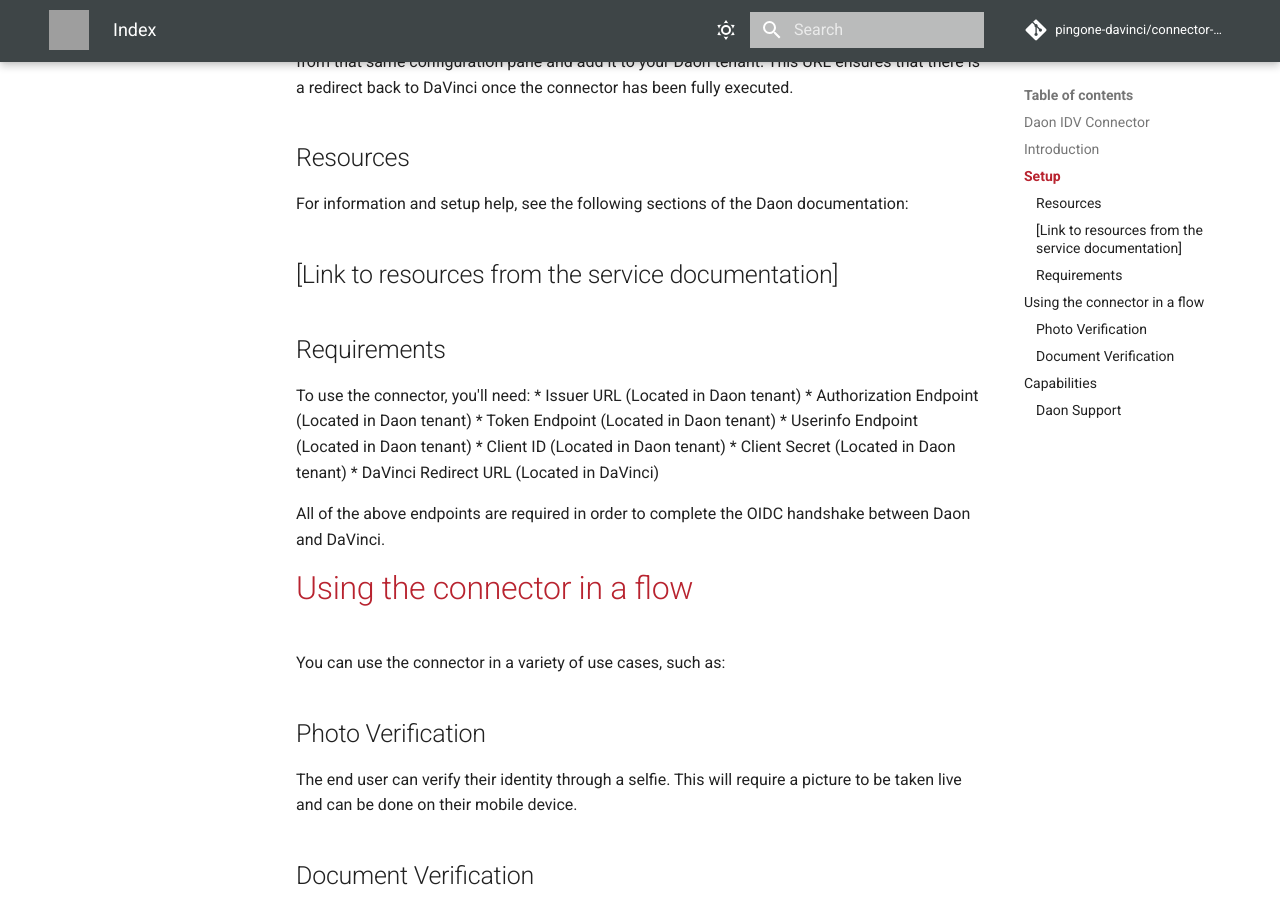
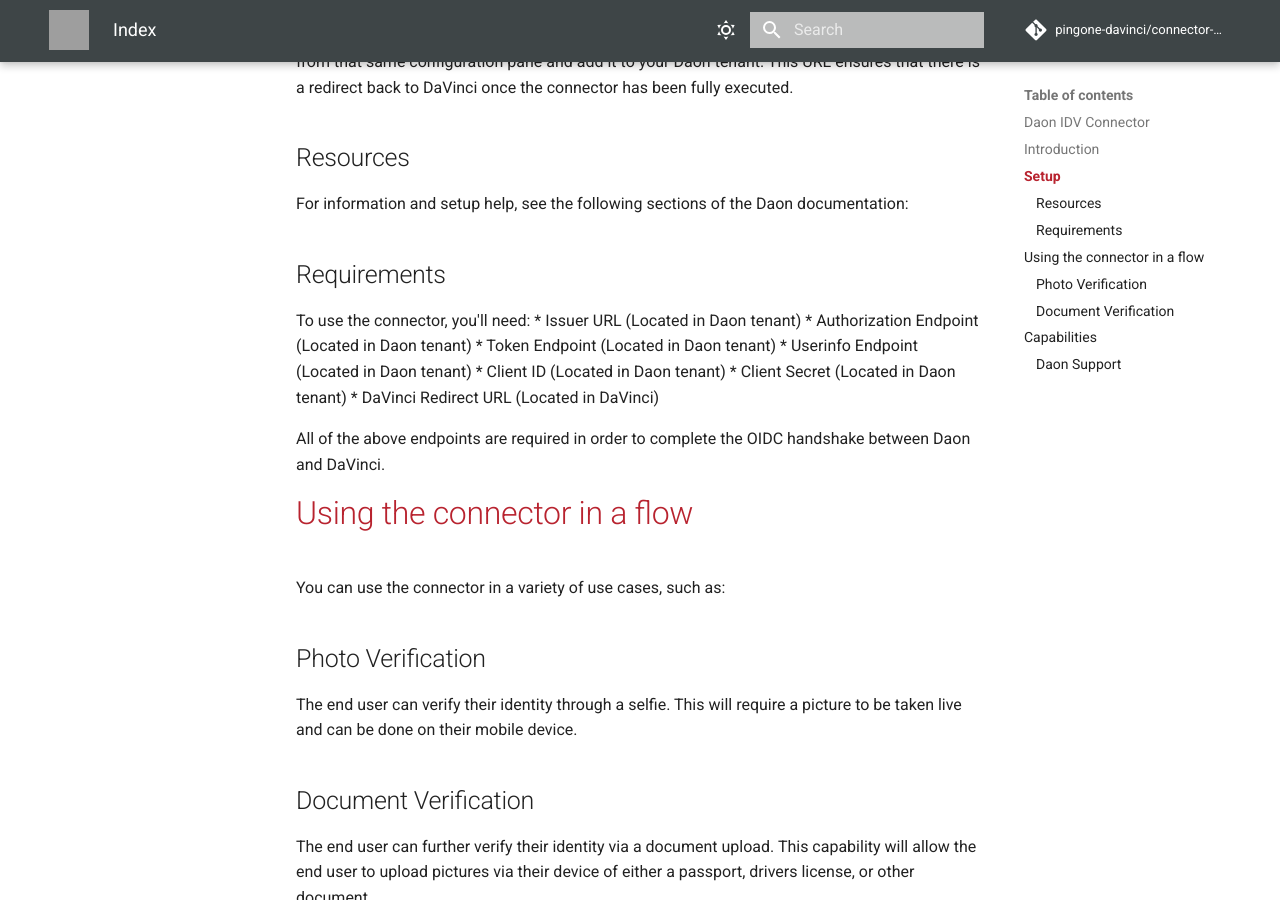
Before and after one commit to pingone-davinci/documentation, an MkDocs documentation site: the page built from docs/daon-idv/README.md, in a window 1280 px wide and 900 px high, scrolled down 973 px. Built offline with MkDocs 1.6.1 and Material for MkDocs 9.7.7, drawn with Linux system fonts in a browser that asks for light colours; comment, search, counter and statistics services are not loaded; grey boxes are pictures that could not be loaded.

Commit message:
Update README.md

```diff
--- a/docs/daon-idv/README.md
+++ b/docs/daon-idv/README.md
@@ -32,8 +32,6 @@
 
 For information and setup help, see the following sections of the Daon documentation:
 
-
-## [Link to resources from the service documentation]
 
 
 ## Requirements
```
